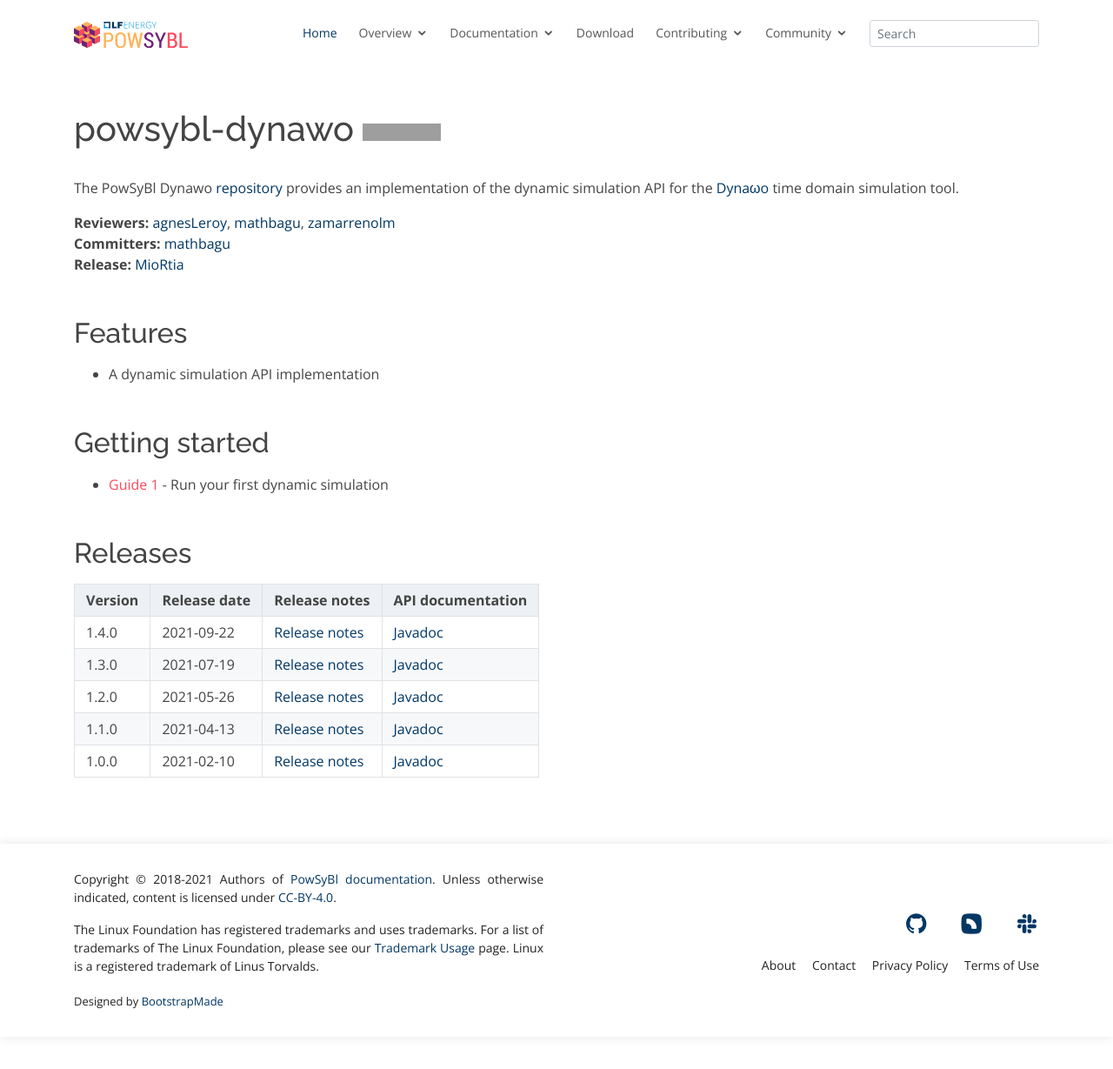
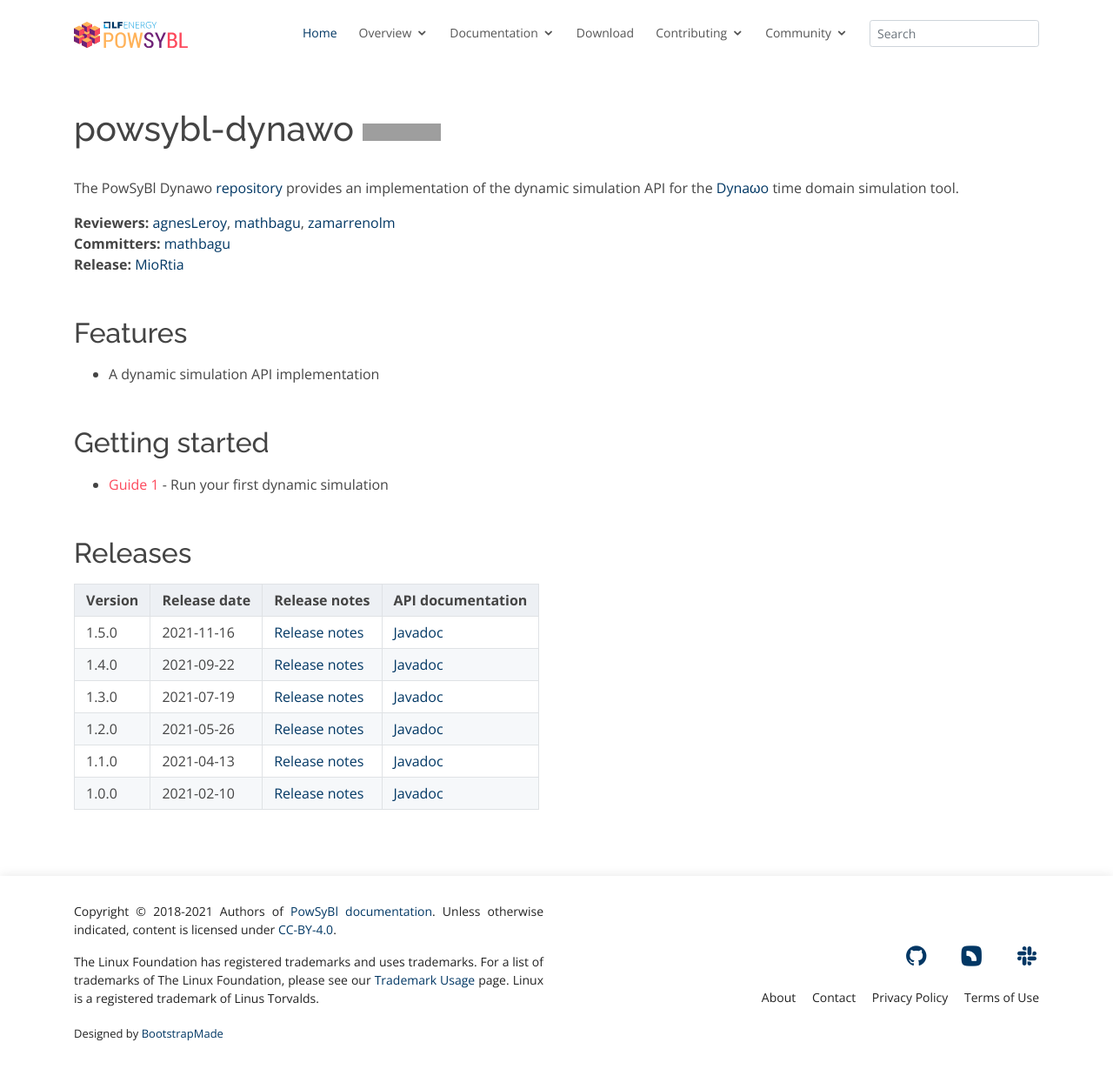
Before and after one commit to powsybl/powsybl.github.io, a Jekyll site: the page built from pages/documentation/developer/repositories/powsybl-dynawo.md, in a window 1280 px wide and 1229 px high. Shown: the whole window at 87% size. Built offline with Jekyll 4.4.1, drawn with Linux system fonts in a browser that asks for light colours; our own code applies the rules of GitHub Pages for plain Markdown files; grey boxes are pictures that could not be loaded.

Commit message:
Update dynwao table
Signed-off-by: Florian Dupuy <florian.dupuy@rte-france.com>

```diff
--- a/pages/documentation/developer/repositories/powsybl-dynawo.md
+++ b/pages/documentation/developer/repositories/powsybl-dynawo.md
@@ -17,6 +17,7 @@
 
 | Version | Release date | Release notes | API documentation |
 | ------- | ------------ | ------------- | ----------------- |
+| 1.5.0 | 2021-11-16 | [Release notes](https://github.com/powsybl/powsybl-dynawo/releases/tag/v1.5.0) | [Javadoc](https://javadoc.io/doc/com.powsybl/powsybl-dynawo/1.5.0/index.html) |
 | 1.4.0 | 2021-09-22 | [Release notes](https://github.com/powsybl/powsybl-dynawo/releases/tag/v1.4.0) | [Javadoc](https://javadoc.io/doc/com.powsybl/powsybl-dynawo/1.4.0/index.html) |
 | 1.3.0 | 2021-07-19 | [Release notes](https://github.com/powsybl/powsybl-dynawo/releases/tag/v1.3.0) | [Javadoc](https://javadoc.io/doc/com.powsybl/powsybl-dynawo/1.3.0/index.html) |
 | 1.2.0 | 2021-05-26 | [Release notes](https://github.com/powsybl/powsybl-dynawo/releases/tag/v1.2.0) | [Javadoc](https://javadoc.io/doc/com.powsybl/powsybl-dynawo/1.2.0/index.html) |
```
